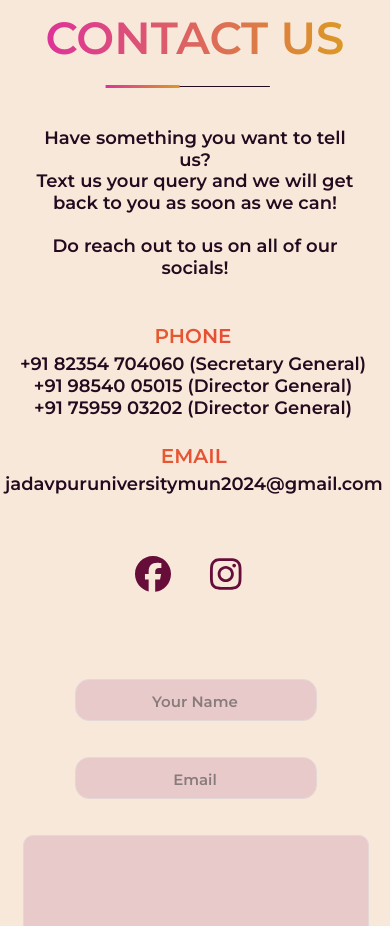
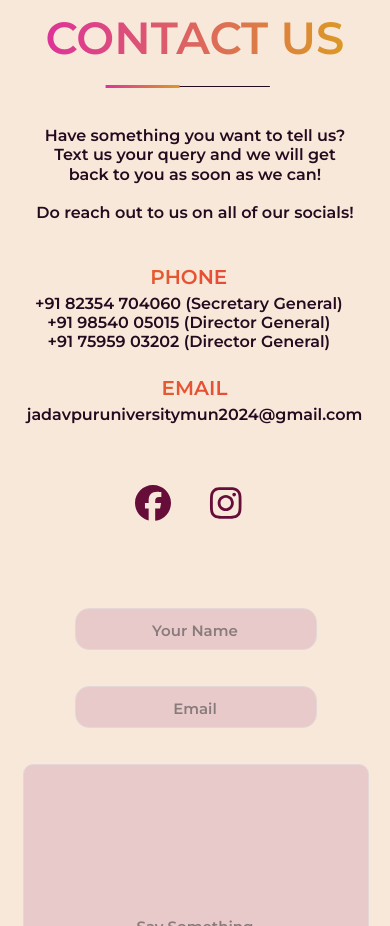
Before and after one commit to KushajM/jadavpurunimun, a React (Vite) app: page /blog in a window 390 px wide. Shown: the part 5360-6286 px from the top of the page. Built offline with nearby package versions, Linux system fonts and the light colour scheme.

Commit message:
fixed contact maybe

```diff
--- a/src/Cmt.css
+++ b/src/Cmt.css
@@ -184,7 +184,7 @@ border-radius:10px;
 
 .container{
     position: absolute;
-    margin-top:-200vh;
+    margin-top:-215vh;
     width:400px;
     overflow-x:hidden;
     display:flex;
--- a/src/Cmt.jsx
+++ b/src/Cmt.jsx
@@ -20,7 +20,7 @@ const Cmt = () => {
 
     <div className="committee-page" id="committees">
 
-        <h1 data-aos="fade-up">COMMITTEES</h1>
+        <h1 data-aos="fade-in">COMMITTEES</h1>
 
     <div className="container" data-mouse-down-at="0" data-prev-percentage="0" id="image-track" >
 
--- a/src/Contact.css
+++ b/src/Contact.css
@@ -262,6 +262,14 @@ textarea::-webkit-scrollbar-thumb{
 	.contact-form{
 		margin-top:450vh;
 	}
+
+	section.left .contactTitle p{
+		font-size:16px !important;
+	}
+
+	section.left .contactInfo .iconGroup .details span:nth-child(2){
+		font-size:16px !important;
+	}
 }
 
 @media(max-width:776px){
@@ -314,21 +322,22 @@ textarea::-webkit-scrollbar-thumb{
 		text-align: center;
 		font-size:18px;
 	}
+
+	section.left .details .mailid{
+		text-align: center;
+		display: flex;
+		align-items: center;
+		justify-content: center;
+		width:319px;
+	}
 	section.left .contactInfo{
 
 		text-align: center;
-
+		display: block;
+		align-items: center;
+		justify-content: center;
 	}
 
-	.contactInfo .iconGroup:nth-child(1){
-
-		margin: 25px -15px;
-		width:350px;
-	}
-
-	.contactInfo .iconGroup:nth-child(2){
-		margin: 25px -30px;
-	}
 
 	section.left .socialMedia{
 
--- a/src/Contact.jsx
+++ b/src/Contact.jsx
@@ -89,7 +89,7 @@ const Contact = () => {
 
             <div className="details">
               <span>Email</span>
-              <span>jadavpuruniversitymun2024@gmail.com</span>
+              <span className="mailid">jadavpuruniversitymun2024@gmail.com</span>
             </div>
           </div>
 
```
